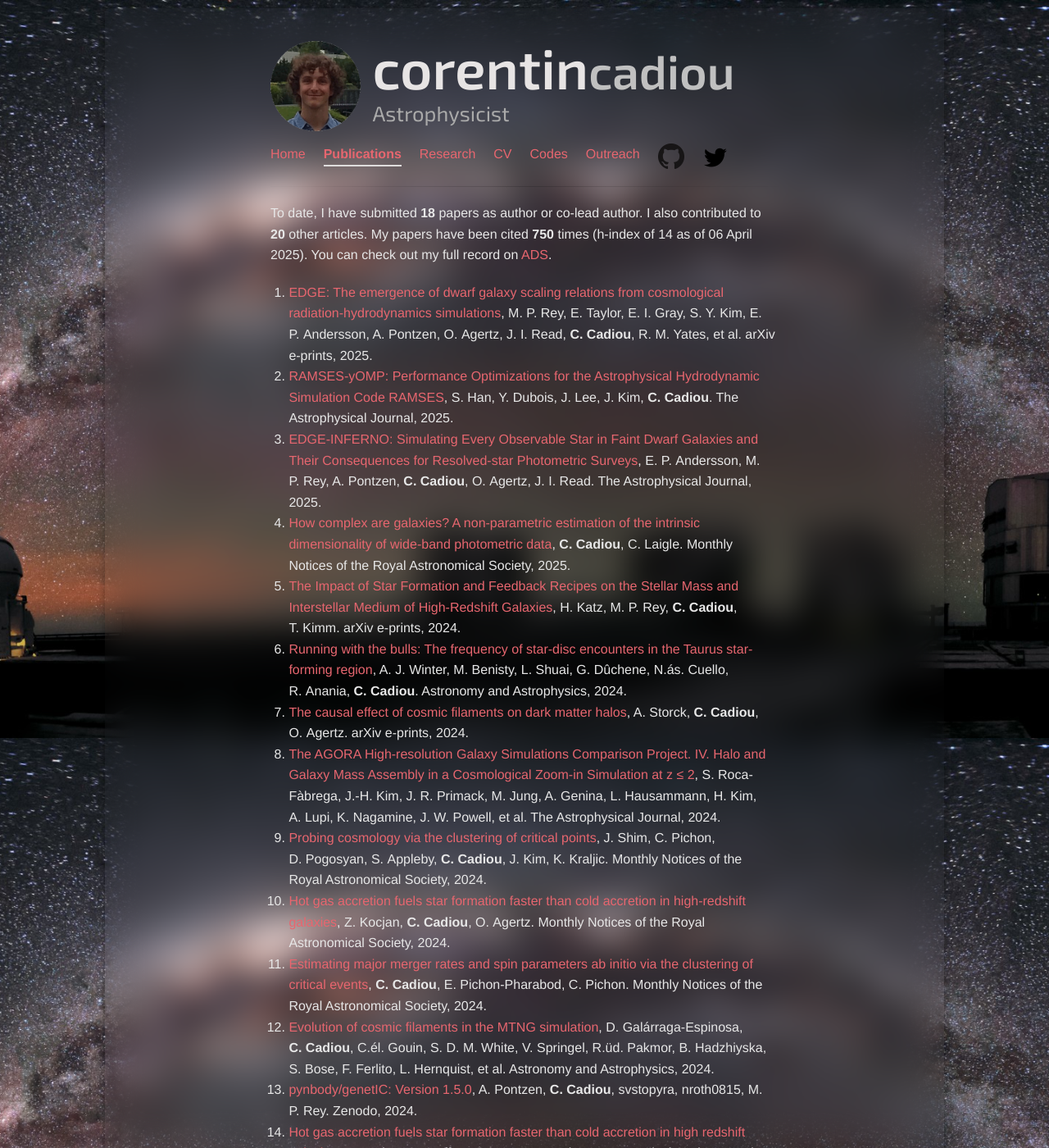
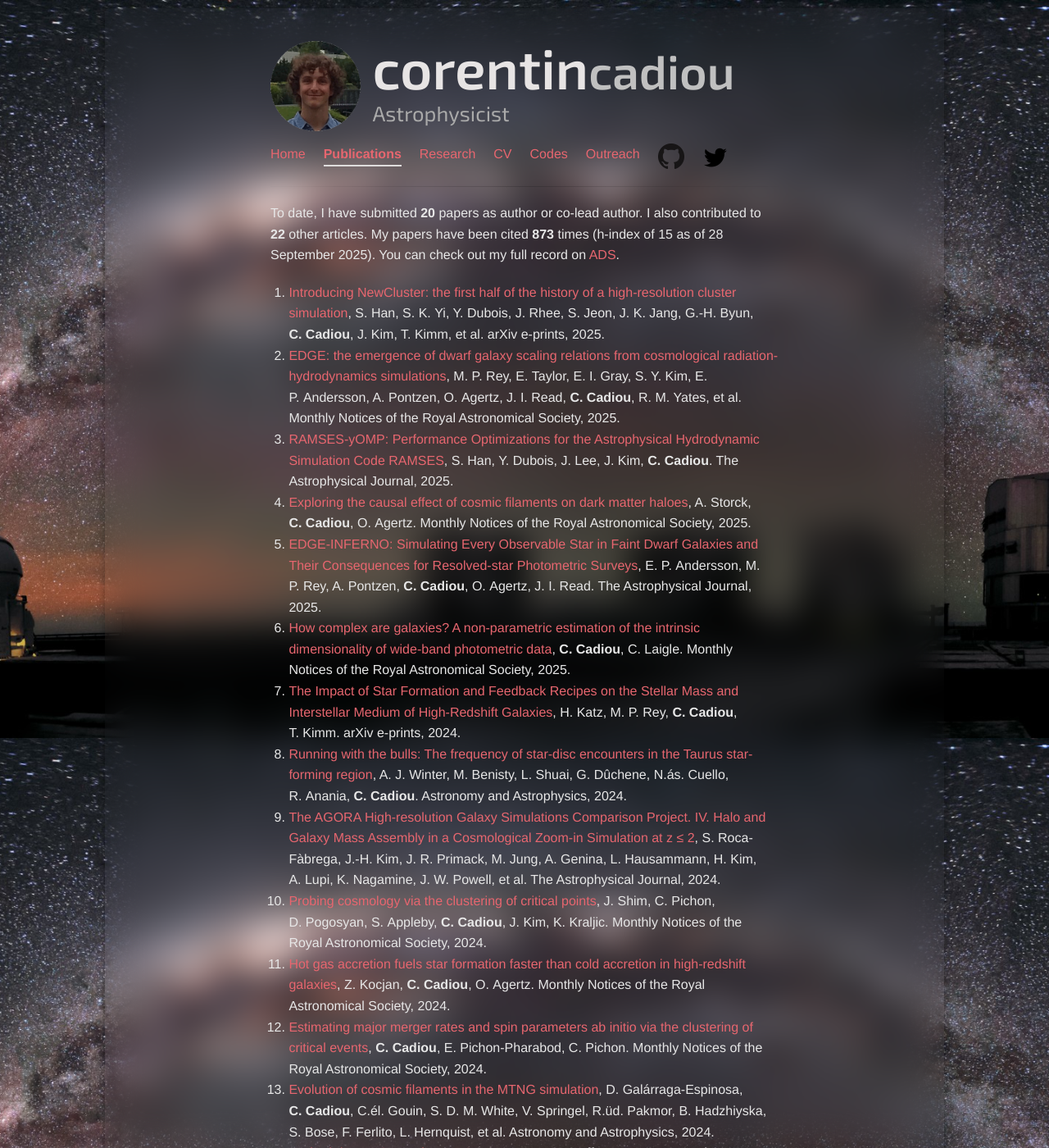
Before and after one commit to cphyc/cphyc.github.io, a Jekyll site: the page built from publications/index.html, in a window 1280 px wide and 1400 px high. Shown: the whole window at 82% size. Built offline with Jekyll 4.4.1, drawn with Linux system fonts in a browser that asks for light colours; nearby versions of some CDN libraries; some of the changed text lies outside the part shown.

Commit message:
Update publication page

```diff
--- a/publications/index.html
+++ b/publications/index.html
@@ -6,15 +6,54 @@
 ---
 
 <p>
-  To date, I have submitted <b>18</b> papers as author or co-lead author.
-  I also contributed to <b>20</b> other articles.
-  My papers have been cited <b>750</b> times (h-index of 14 as of 06 April 2025).
+  To date, I have submitted <b>20</b> papers as author or co-lead author.
+  I also contributed to <b>22</b> other articles.
+  My papers have been cited <b>873</b> times (h-index of 15 as of 28 September 2025).
   You can check out my full record on <a href="https://ui.adsabs.harvard.edu/search/q=((author%3A%22Cadiou%2C%20C%22))%20-bibstem%3A%22zndo%22%20collection%3Aastronomy&sort=date%20desc%2C%20bibcode%20desc&p_=0" target="_blank">ADS</a>.
 </p>
 <ol>
 
   <li>
-    <a href="https://arxiv.org/abs/2503.03813">EDGE: The emergence of dwarf galaxy scaling relations from cosmological radiation-hydrodynamics simulations</a>,
+    <a href="https://arxiv.org/abs/2507.06301">Introducing NewCluster: the first half of the history of a high-resolution cluster simulation</a>,
+
+
+      S.&nbsp;Han,
+
+
+      S. K.&nbsp;Yi,
+
+
+      Y.&nbsp;Dubois,
+
+
+      J.&nbsp;Rhee,
+
+
+      S.&nbsp;Jeon,
+
+
+      J. K.&nbsp;Jang,
+
+
+      G.-H.&nbsp;Byun,
+
+    <b>
+      C.&nbsp;Cadiou</b>,
+
+
+      J.&nbsp;Kim,
+
+
+      T.&nbsp;Kimm,
+
+
+      et al.
+
+    arXiv e-prints, 2025.
+  </li>
+
+  <li>
+    <a href="https://arxiv.org/abs/2503.03813">EDGE: the emergence of dwarf galaxy scaling relations from cosmological radiation-hydrodynamics simulations</a>,
 
 
       M. P.&nbsp;Rey,
@@ -49,7 +88,7 @@
 
       et al.
 
-    arXiv e-prints, 2025.
+    Monthly Notices of the Royal Astronomical Society, 2025.
   </li>
 
   <li>
@@ -71,6 +110,21 @@
       C.&nbsp;Cadiou</b>.
 
     The Astrophysical Journal, 2025.
+  </li>
+
+  <li>
+    <a href="https://arxiv.org/abs/2409.13010">Exploring the causal effect of cosmic filaments on dark matter haloes</a>,
+
+
+      A.&nbsp;Storck,
+
+    <b>
+      C.&nbsp;Cadiou</b>,
+
+
+      O.&nbsp;Agertz.
+
+    Monthly Notices of the Royal Astronomical Society, 2025.
   </li>
 
   <li>
@@ -152,21 +206,6 @@
       C.&nbsp;Cadiou</b>.
 
     Astronomy and Astrophysics, 2024.
-  </li>
-
-  <li>
-    <a href="https://arxiv.org/abs/2409.13010">The causal effect of cosmic filaments on dark matter halos</a>,
-
-
-      A.&nbsp;Storck,
-
-    <b>
-      C.&nbsp;Cadiou</b>,
-
-
-      O.&nbsp;Agertz.
-
-    arXiv e-prints, 2024.
   </li>
 
   <li>
@@ -518,12 +557,30 @@
   </li>
 
   <li>
+    <a href="https://arxiv.org/abs/">Matplotlib label lines</a>,
+
+    <b>
+      C.&nbsp;Cadiou</b>.
+
+    Zenodo, 2022.
+  </li>
+
+  <li>
     <a href="https://arxiv.org/abs/">FyeldGenerator</a>,
 
     <b>
       C.&nbsp;Cadiou</b>.
 
     Zenodo, 2022.
+  </li>
+
+  <li>
+    <a href="https://arxiv.org/abs/">On the causal origin of the angular momentum of dark matter halos and galaxies</a>,
+
+    <b>
+      C.&nbsp;Cadiou</b>.
+
+    EAS2022, European Astronomical Society Annual Meeting, 2022.
   </li>
 
   <li>
@@ -716,6 +773,24 @@
       M. P.&nbsp;Rey.
 
     Zenodo, 2021.
+  </li>
+
+  <li>
+    <a href="https://arxiv.org/abs/">The clustering of critical points in the evolving cosmic web</a>,
+
+
+      J.&nbsp;Shim,
+
+
+      S.&nbsp;Codis,
+
+
+      C.&nbsp;Pichon,
+
+
+      D.&nbsp;Pogosyan.
+
+    The Bulletin of The Korean Astronomical Society, 2021.
   </li>
 
   <li>
```
Also changed, not shown: other parts of publications/index.html (+1 -1 lines).
